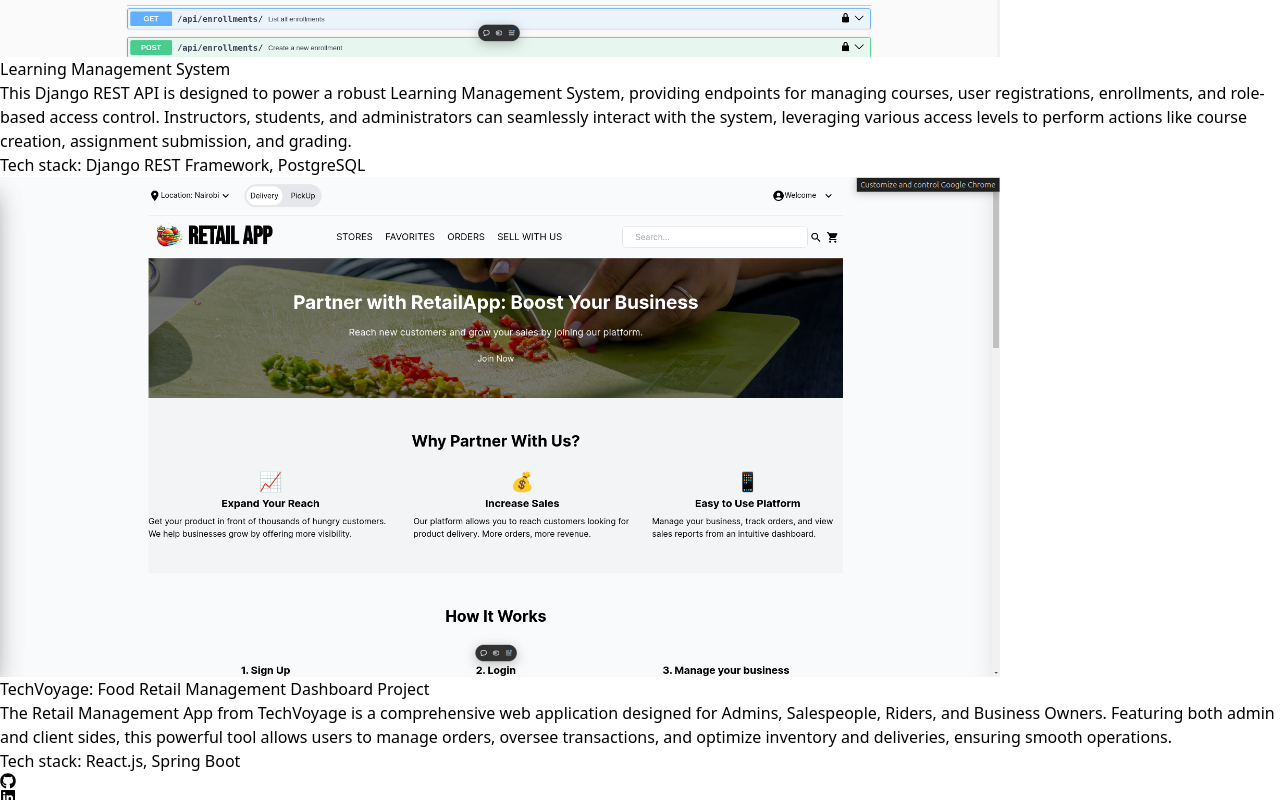
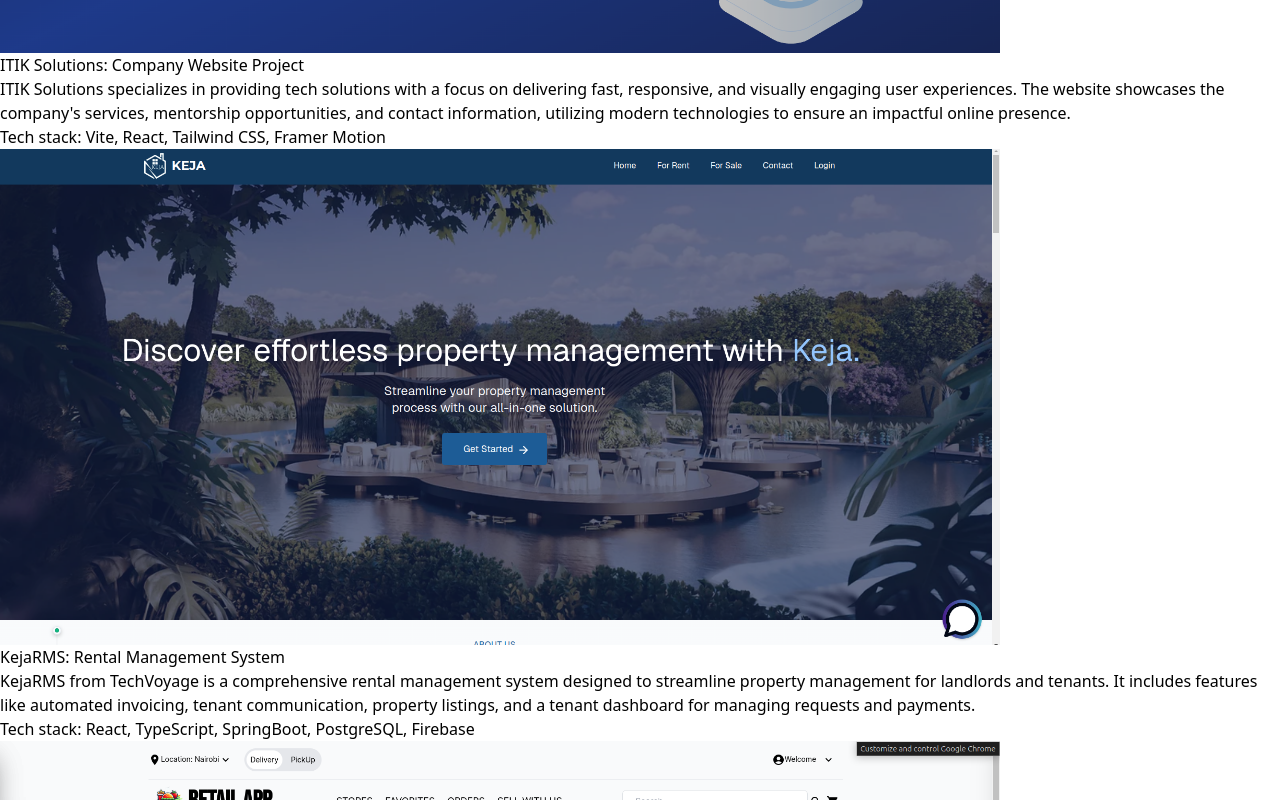
Before and after one commit to brianhilsden/portfolio, a Next.js app: page /projects in a window 1280 px wide. Shown: the part 1180-1980 px from the top of the page. Built offline with nearby package versions, Linux system fonts and the light colour scheme.

Commit message:
updated portfolio projects

```diff
--- a/src/app/projects/projectsClient.js
+++ b/src/app/projects/projectsClient.js
@@ -13,6 +13,31 @@
 
   },
   {
+    title: "ITIK Solutions: Company Website Project",
+    description:
+      "ITIK Solutions specializes in providing tech solutions with a focus on delivering fast, responsive, and visually engaging user experiences. The website showcases the company's services, mentorship opportunities, and contact information, utilizing modern technologies to ensure an impactful online presence.",
+    imageUrl: "/images/itik.png",
+    link: "https://www.itiksolutions.com/",
+    tech_stack: "Vite, React, Tailwind CSS, Framer Motion"
+  },
+  {
+    title: "KejaRMS: Rental Management System",
+    description:
+      "KejaRMS from TechVoyage is a comprehensive rental management system designed to streamline property management for landlords and tenants. It includes features like automated invoicing, tenant communication, property listings, and a tenant dashboard for managing requests and payments.",
+    imageUrl: "/images/keja.png",
+    link: "https://info.keja-rms.co.ke/",
+    tech_stack: "React, TypeScript, SpringBoot, PostgreSQL, Firebase"
+  },
+  {
+    title: "TechVoyage: Food Retail Management Dashboard Project",
+    description:
+      "The Retail Management App from TechVoyage is a comprehensive web application designed for Admins, Salespeople, Riders, and Business Owners. Featuring both admin and client sides, this powerful tool allows users to manage orders, oversee transactions, and optimize inventory and deliveries, ensuring smooth operations.",
+    imageUrl: "/images/RetailApp.png",
+    link: "https://retail-app-kappa.vercel.app/",
+    tech_stack: "React.js"
+  },
+
+  {
     title: "Learning Management System",
     description:
       "This Django REST API is designed to power a robust Learning Management System, providing endpoints for managing courses, user registrations, enrollments, and role-based access control. Instructors, students, and administrators can seamlessly interact with the system, leveraging various access levels to perform actions like course creation, assignment submission, and grading.",
@@ -20,14 +45,8 @@
     link: "https://learning-management-system-alpha-eosin.vercel.app/docs/",
     tech_stack: "Django REST Framework, PostgreSQL"
   },
-  {
-    title: "TechVoyage: Food Retail Management Dashboard Project",
-    description:
-      "The Retail Management App from TechVoyage is a comprehensive web application designed for Admins, Salespeople, Riders, and Business Owners. Featuring both admin and client sides, this powerful tool allows users to manage orders, oversee transactions, and optimize inventory and deliveries, ensuring smooth operations.",
-    imageUrl: "/images/RetailApp.png",
-    link: "https://retail-app-kappa.vercel.app/",
-    tech_stack: "React.js, Spring Boot"
-  },
+
+
 
 ];
 
```
Also changed, not shown: public/images/itik.png (added), public/images/keja.png (added).
